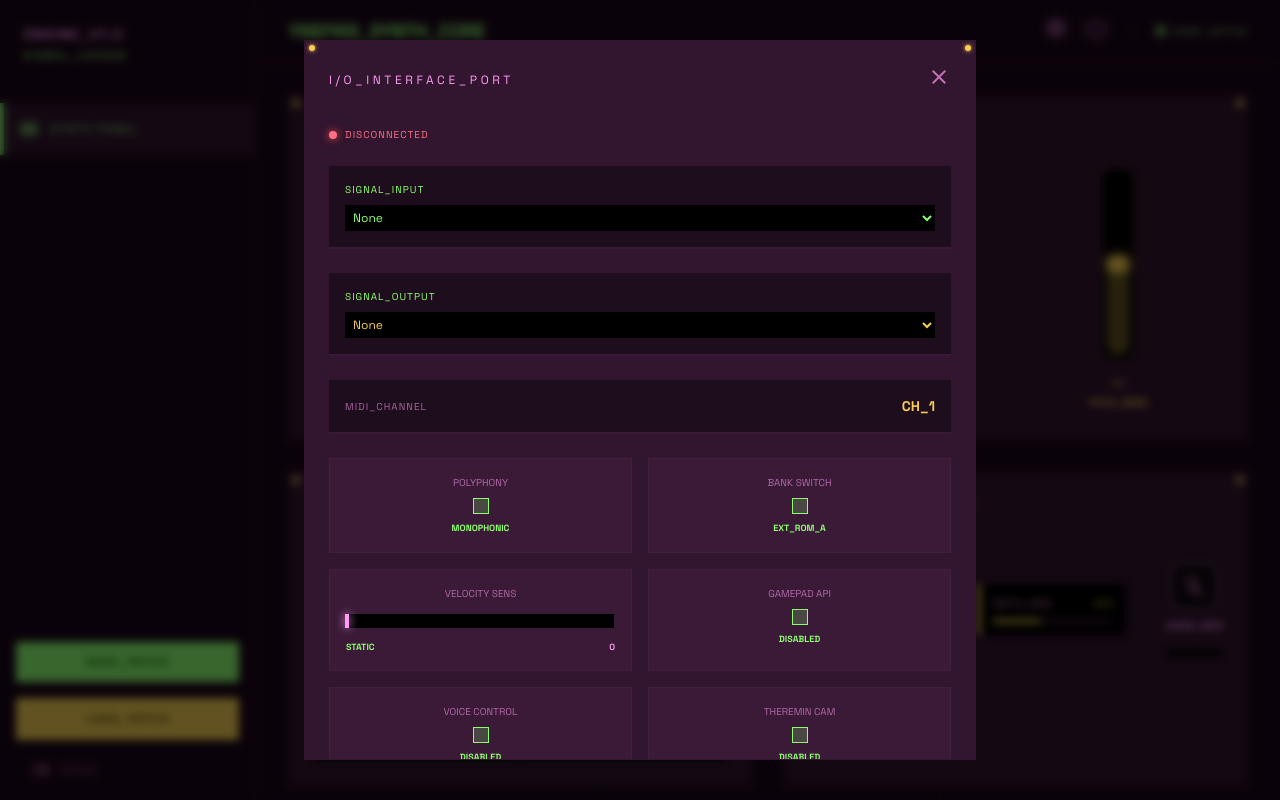
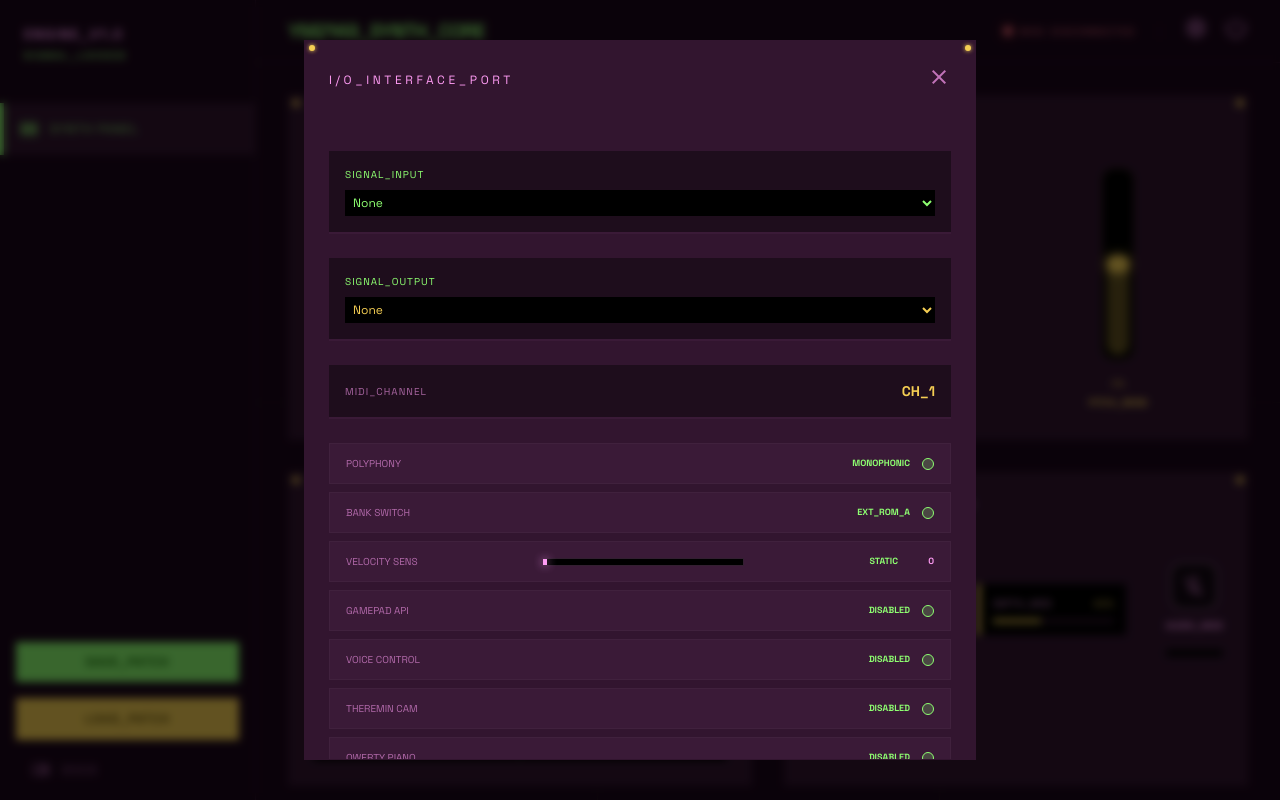
Before and after one commit to ondzilla/ym2149-midi-controller, a React (Vite) app in the folder app/: page / in a window 1280 px wide. Both pictures are taken after a click on the button "settings". Built offline with nearby package versions, Linux system fonts and the light colour scheme.

Commit message:
refactor: Modify Settings UI to be more compact

```diff
--- a/app/src/components/ConnectionPanel.tsx
+++ b/app/src/components/ConnectionPanel.tsx
@@ -3,28 +3,12 @@ import { midiService } from '../services/midiService';
 import { usePatchState } from '../hooks/usePatchState';
 
 export const ConnectionPanel: React.FC = () => {
-  const [experimentalGamepad] = usePatchState('experimentalGamepad', false);
-  const [gamepadConnected, setGamepadConnected] = useState(() => {
-    const gamepads = navigator.getGamepads ? navigator.getGamepads() : [];
-    for (const gp of gamepads) {
-      if (gp && gp.connected) {
-        return true;
-      }
-    }
-    return false;
-  });
   const [activeInId, setActiveInId] = useState<string | null>(null);
   const [activeOutId, setActiveOutId] = useState<string | null>(midiService.outputDevice?.id || null);
   const [inputs, setInputs] = useState<MIDIInput[]>(midiService.inputs);
   const [outputs, setOutputs] = useState<MIDIOutput[]>(midiService.outputs);
 
   useEffect(() => {
-    const handleGamepadConnected = () => setGamepadConnected(true);
-    const handleGamepadDisconnected = () => setGamepadConnected(false);
-
-    window.addEventListener('gamepadconnected', handleGamepadConnected);
-    window.addEventListener('gamepaddisconnected', handleGamepadDisconnected);
-
     // Subscribe to changes
     const unsubscribe = midiService.subscribe(() => {
       setInputs(midiService.inputs);
@@ -38,8 +22,6 @@ export const ConnectionPanel: React.FC = () => {
 
     return () => {
       unsubscribe();
-      window.removeEventListener('gamepadconnected', handleGamepadConnected);
-      window.removeEventListener('gamepaddisconnected', handleGamepadDisconnected);
     };
   }, []);
 
@@ -51,26 +33,7 @@ export const ConnectionPanel: React.FC = () => {
 
   return (
     <>
-      <div className="flex justify-between items-center mb-4">
-        <h3 className="sr-only">Connection Panel</h3>
-        <div className="flex items-center gap-4">
-          <div className="flex items-center gap-2">
-            <div className={`w-2 h-2 rounded-full ${activeOutId ? 'bg-primary shadow-[0_0_8px_#8eff71]' : 'bg-error shadow-[0_0_8px_#ff5449]'}`}></div>
-            <span role="status" aria-live="polite" data-testid="connection-status" className={`font-headline text-[10px] tracking-widest ${activeOutId ? 'text-primary' : 'text-error'}`}>
-              {activeOutId ? 'CONNECTED' : 'DISCONNECTED'}
-            </span>
-          </div>
-
-          {experimentalGamepad && (
-            <div className="flex items-center gap-2 border-l border-outline-variant/20 pl-4">
-              <div className={`w-2 h-2 rounded-full ${gamepadConnected ? 'bg-primary shadow-[0_0_8px_#8eff71]' : 'bg-error shadow-[0_0_8px_#ff5449]'}`}></div>
-              <span role="status" aria-live="polite" data-testid="gamepad-status" className={`font-headline text-[10px] tracking-widest ${gamepadConnected ? 'text-primary' : 'text-error'}`}>
-                GAMEPAD: {gamepadConnected ? 'CONNECTED' : 'DISCONNECTED'}
-              </span>
-            </div>
-          )}
-        </div>
-      </div>
+      <h3 className="sr-only">Connection Panel</h3>
 
       <div className="bg-black/40 p-4 border-b-2 border-surface-container-highest">
         <label htmlFor="signal-input" className="font-headline text-[10px] text-primary tracking-widest block mb-2">SIGNAL_INPUT</label>
--- a/app/src/components/GlobalSettings.tsx
+++ b/app/src/components/GlobalSettings.tsx
@@ -28,7 +28,7 @@ const SettingToggle: React.FC<SettingToggleProps> = ({
   activeTextColorClass,
   inactiveTextColorClass = 'text-primary'
 }) => (
-  <div className="bg-surface-container-highest flex flex-col items-center justify-center gap-2 border border-outline-variant/20 relative w-full p-0 has-[:focus-visible]:outline-none has-[:focus-visible]:ring-2 has-[:focus-visible]:ring-primary has-[:focus-visible]:ring-offset-2 has-[:focus-visible]:ring-offset-surface-container-high">
+  <div className="bg-surface-container-highest flex items-center justify-between border border-outline-variant/20 relative w-full p-0 has-[:focus-visible]:outline-none has-[:focus-visible]:ring-2 has-[:focus-visible]:ring-primary has-[:focus-visible]:ring-offset-2 has-[:focus-visible]:ring-offset-surface-container-high">
     <button
       type="button"
       aria-pressed={isActive}
@@ -36,16 +36,18 @@ const SettingToggle: React.FC<SettingToggleProps> = ({
       onClick={onClick}
     >{buttonText}</button>
 
-    <div className="p-4 flex flex-col items-center gap-2 pointer-events-none w-full h-full transition-colors">
-      <span className="font-headline text-[10px] text-tertiary opacity-60 uppercase text-center w-full truncate">{label}</span>
-      {isActive ? (
-         <div className={`w-4 h-4 ${activeColorClass} ${activeShadowClass}`}></div>
-      ) : (
-         <div className="w-4 h-4 bg-primary/20 border border-primary"></div>
-      )}
-      <span className={`font-headline text-[9px] font-bold ${isActive ? activeTextColorClass : inactiveTextColorClass}`}>
-        {isActive ? activeText : inactiveText}
-      </span>
+    <div className="px-4 py-3 flex items-center justify-between pointer-events-none w-full transition-colors">
+      <span className="font-headline text-[10px] text-tertiary opacity-60 uppercase truncate">{label}</span>
+      <div className="flex items-center gap-3">
+        <span className={`font-headline text-[9px] font-bold ${isActive ? activeTextColorClass : inactiveTextColorClass}`}>
+          {isActive ? activeText : inactiveText}
+        </span>
+        {isActive ? (
+           <div className={`w-3 h-3 rounded-full ${activeColorClass} ${activeShadowClass}`}></div>
+        ) : (
+           <div className="w-3 h-3 rounded-full bg-primary/20 border border-primary"></div>
+        )}
+      </div>
     </div>
   </div>
 );
@@ -65,10 +67,10 @@ const VelocityControl: React.FC<{ channel: number }> = ({ channel }) => {
   const isActive = Number(velocity) > 0;
 
   return (
-    <div className="bg-surface-container-highest flex flex-col items-center justify-center gap-2 border border-outline-variant/20 relative w-full p-4 has-[:focus-visible]:outline-none has-[:focus-visible]:ring-2 has-[:focus-visible]:ring-primary has-[:focus-visible]:ring-offset-2 has-[:focus-visible]:ring-offset-surface-container-high">
-      <label htmlFor={id} className="font-headline text-[10px] text-tertiary opacity-60 uppercase text-center w-full truncate mb-1 cursor-pointer">Velocity Sens</label>
+    <div className="bg-surface-container-highest flex items-center justify-between gap-4 border border-outline-variant/20 relative w-full px-4 py-3 has-[:focus-visible]:outline-none has-[:focus-visible]:ring-2 has-[:focus-visible]:ring-primary has-[:focus-visible]:ring-offset-2 has-[:focus-visible]:ring-offset-surface-container-high">
+      <label htmlFor={id} className="font-headline text-[10px] text-tertiary opacity-60 uppercase truncate cursor-pointer shrink-0">Velocity Sens</label>
 
-      <div className="w-full relative h-4 bg-surface-container-lowest border border-tertiary/20 flex items-center">
+      <div className="flex-1 max-w-[200px] relative h-2 bg-surface-container-lowest border border-tertiary/20 flex items-center">
         <input
           id={id}
           type="range"
@@ -83,11 +85,11 @@ const VelocityControl: React.FC<{ channel: number }> = ({ channel }) => {
         <div className="absolute top-0 h-full w-1 bg-tertiary shadow-[0_0_10px_#ff9cf4] pointer-events-none" style={{ left: `calc(${(Number(velocity) / 127) * 100}% - 2px)` }}></div>
       </div>
 
-      <div className="flex justify-between w-full mt-1">
-        <label htmlFor={id} className={`font-headline text-[9px] font-bold ${isActive ? 'text-tertiary' : 'text-primary'}`}>
+      <div className="flex items-center gap-3 shrink-0">
+        <span className={`font-headline text-[9px] font-bold ${isActive ? 'text-tertiary' : 'text-primary'}`}>
           {isActive ? 'DYNAMIC' : 'STATIC'}
-        </label>
-        <span className="font-headline text-[9px] text-tertiary font-bold">{velocity}</span>
+        </span>
+        <span className="font-headline text-[9px] text-tertiary font-bold w-6 text-right">{velocity}</span>
       </div>
     </div>
   );
@@ -172,7 +174,7 @@ export const GlobalSettings: React.FC = () => {
         </select>
       </div>
 
-      <div className="grid grid-cols-2 gap-4">
+      <div className="flex flex-col gap-2">
         <SettingToggle
           label="Polyphony"
           isActive={polyphony}
--- a/app/src/components/layout/TopBar.tsx
+++ b/app/src/components/layout/TopBar.tsx
@@ -1,10 +1,42 @@
+import { useState, useEffect } from 'react';
 import { midiService } from '../../services/midiService';
+import { usePatchState } from '../../hooks/usePatchState';
 
 interface TopBarProps {
   onOpenSettings: () => void;
 }
 
 export function TopBar({ onOpenSettings }: TopBarProps) {
+  const [experimentalGamepad] = usePatchState('experimentalGamepad', false);
+  const [gamepadConnected, setGamepadConnected] = useState(() => {
+    const gamepads = navigator.getGamepads ? navigator.getGamepads() : [];
+    for (const gp of gamepads) {
+      if (gp && gp.connected) {
+        return true;
+      }
+    }
+    return false;
+  });
+  const [activeOutId, setActiveOutId] = useState<string | null>(midiService.outputDevice?.id || null);
+
+  useEffect(() => {
+    const handleGamepadConnected = () => setGamepadConnected(true);
+    const handleGamepadDisconnected = () => setGamepadConnected(false);
+
+    window.addEventListener('gamepadconnected', handleGamepadConnected);
+    window.addEventListener('gamepaddisconnected', handleGamepadDisconnected);
+
+    const unsubscribe = midiService.subscribe(() => {
+      setActiveOutId(midiService.outputDevice?.id || null);
+    });
+
+    return () => {
+      unsubscribe();
+      window.removeEventListener('gamepadconnected', handleGamepadConnected);
+      window.removeEventListener('gamepaddisconnected', handleGamepadDisconnected);
+    };
+  }, []);
+
   const handlePanic = () => {
     try {
       // Send All Notes Off (CC 123) to all 16 MIDI channels
@@ -22,6 +54,24 @@ export function TopBar({ onOpenSettings }: TopBarProps) {
         YM2149_SYNTH_CORE
       </div>
       <div className="flex items-center gap-6">
+        <div className="flex items-center gap-4 border-r border-[#32152f] pr-6">
+          <div className="flex items-center gap-2">
+            <div className={`w-2 h-2 rounded-full ${activeOutId ? 'bg-primary shadow-[0_0_8px_#8eff71]' : 'bg-error shadow-[0_0_8px_#ff5449]'}`}></div>
+            <span role="status" aria-live="polite" className={`font-headline text-[10px] tracking-widest ${activeOutId ? 'text-primary' : 'text-error'}`}>
+              MIDI: {activeOutId ? 'CONNECTED' : 'DISCONNECTED'}
+            </span>
+          </div>
+
+          {experimentalGamepad && (
+            <div className="flex items-center gap-2 border-l border-[#32152f] pl-4">
+              <div className={`w-2 h-2 rounded-full ${gamepadConnected ? 'bg-primary shadow-[0_0_8px_#8eff71]' : 'bg-error shadow-[0_0_8px_#ff5449]'}`}></div>
+              <span role="status" aria-live="polite" className={`font-headline text-[10px] tracking-widest ${gamepadConnected ? 'text-primary' : 'text-error'}`}>
+                GAMEPAD: {gamepadConnected ? 'CONNECTED' : 'DISCONNECTED'}
+              </span>
+            </div>
+          )}
+        </div>
+
         <div className="flex gap-4">
           <button
             type="button"
@@ -42,10 +92,6 @@ export function TopBar({ onOpenSettings }: TopBarProps) {
             <span aria-hidden="true" className="material-symbols-outlined">power_settings_new</span>
           </button>
         </div>
-        <div className="flex items-center gap-2 border-l border-[#32152f] pl-6">
-          <div className="w-2 h-2 rounded-full bg-primary animate-pulse shadow-[0_0_8px_#8eff71]"></div>
-          <span className="font-headline text-[10px] tracking-widest text-primary hidden sm:inline">CORE_ACTIVE</span>
-        </div>
       </div>
     </header>
   );
```
Also changed, not shown: 2 other files (tests, documents, lock files or other folders).
